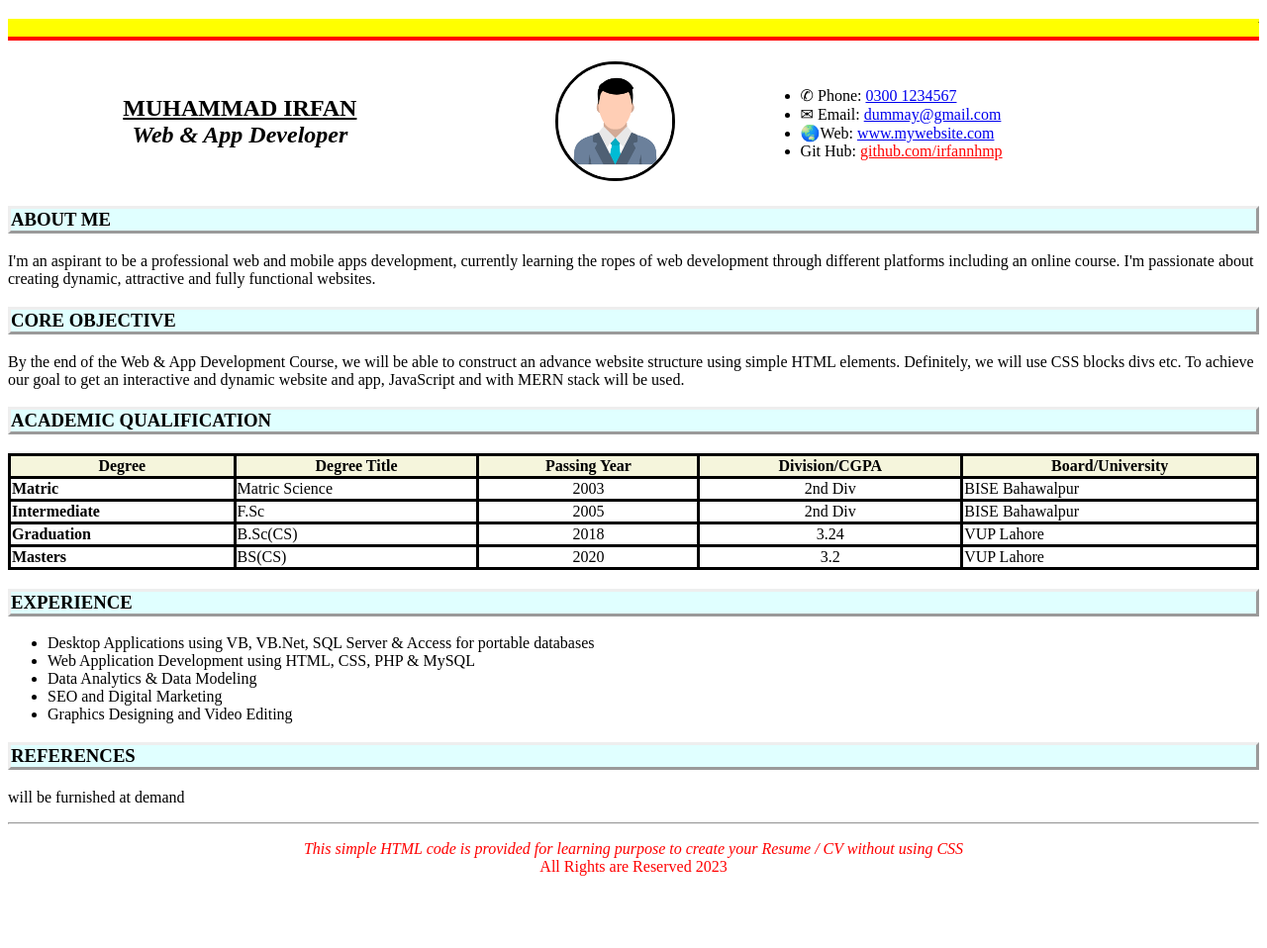
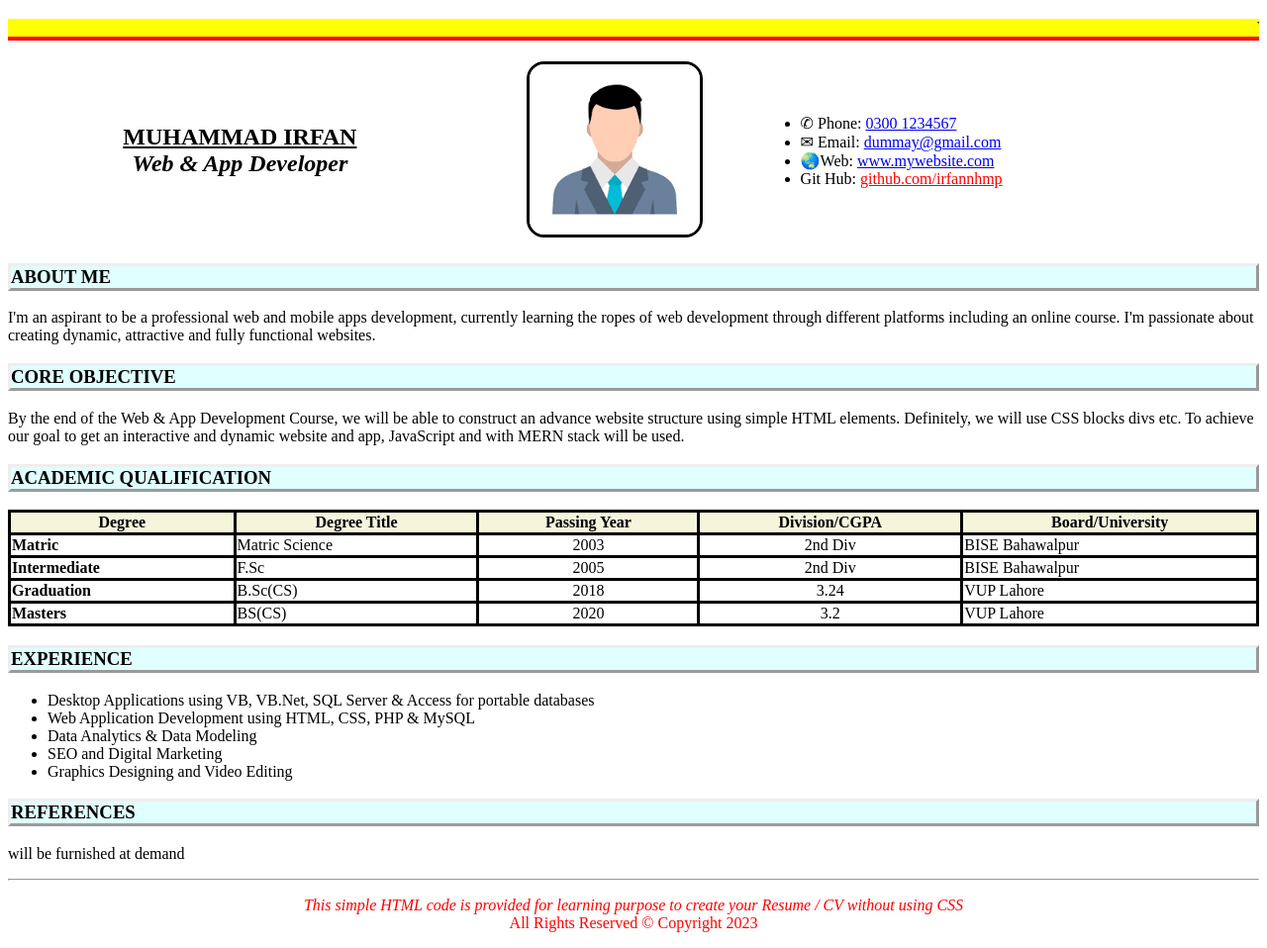
Before and after one commit to irfannhmp/CV-in-HTML-without-CSS, a plain HTML site: page CV-in-HTML-without-CSS.html in a window 1280 px wide. Shown: the part 61-1019 px from the top of the page at 99% size. Before the commit the page ends 962 px from the top, so only its background shows below. Drawn offline with Linux system fonts and the light colour scheme.

Commit message:
minor design modifications in Create CV in HTML without using CSS

```diff
--- a/CV-in-HTML-without-CSS.html
+++ b/CV-in-HTML-without-CSS.html
@@ -20,7 +20,7 @@
 
 
                 <tr>
-                    <td align="center"><img src="img/DP.png" alt="Photograph" width="40%" style="border: solid;border-radius: 50%;">
+                    <td align="center"><img src="img/DP.png" alt="Photograph" width="60%" style="border: solid;border-radius: 10%;">
                     </td>
                     <td width="40%">
                         <ul>
@@ -104,7 +104,7 @@
     <footer align="center" style="color:red">
         <p>
             <i>This simple HTML code is provided for learning purpose to create your Resume / CV without using CSS</i><br>
-            All Rights are Reserved 2023
+            All Rights Reserved © Copyright 2023
         </p>
     </footer>
 </body>
```
